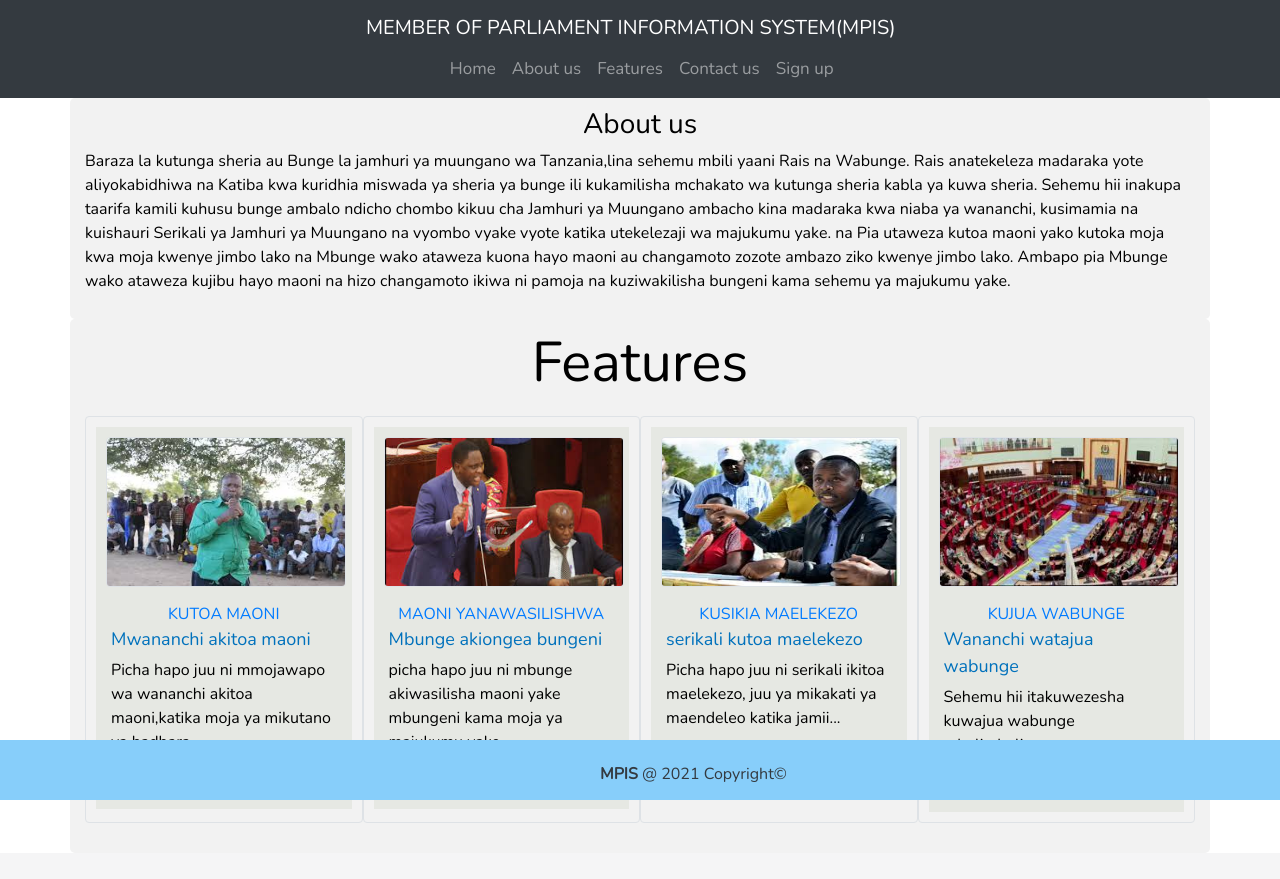
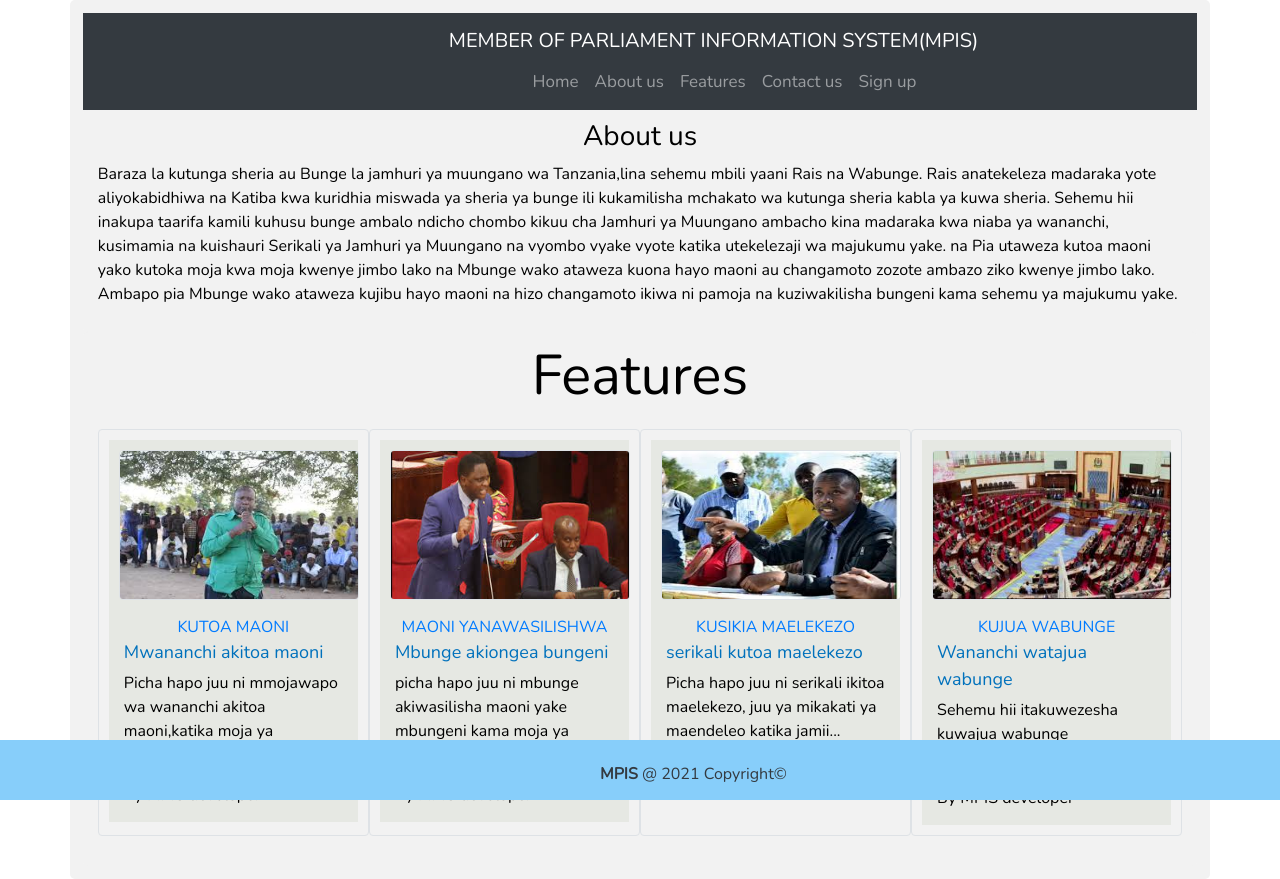
Before and after one commit to deogemini/MPIS, a PHP site: page /forgot-password-reset/ in a window 1280 px wide. Before the commit the page ends 823 px from the top, so only its background shows below. Run offline with PHP 8.4, Linux system fonts and the light colour scheme; some libraries are stand-ins or nearby versions.

Commit message:
interface changes

```diff
--- a/mbunge/css/style.css
+++ b/mbunge/css/style.css
@@ -6,6 +6,7 @@
 body {
   font-family: "Poppins", sans-serif;
   background: #fafafa;
+  padding: 1%;
 }
 
 p {
--- a/user/index2.php
+++ b/user/index2.php
@@ -1,6 +1,6 @@
 <?php include 'layouts/main.php';
 
-include('/dbconnection.php'); ?>
+include('db.php'); ?>
 
 <?php
 
--- a/user/layouts/common_base.php
+++ b/user/layouts/common_base.php
@@ -1,7 +1,7 @@
 <?php include 'footer.php' ?>
-<script src="/Assets/js/jquery.js"></script>
-<script src="/Assets/js/bootstrap.min.js"></script>
-<script src="/Assets/plugins/dist/js/select2.min.js"></script>
+<script src="/MPIS/Assets/js/jquery.js"></script>
+<script src="/MPIS/Assets/js/bootstrap.min.js"></script>
+<script src="/MPIS/Assets/plugins/dist/js/select2.min.js"></script>
 <script src="https://code.jquery.com/jquery-3.3.1.slim.min.js" integrity="sha384-q8i/X+965DzO0rT7abK41JStQIAqVgRVzpbzo5smXKp4YfRvH+8abtTE1Pi6jizo" crossorigin="anonymous"></script>
 <!-- Popper.JS -->
 <script src="https://code.jquery.com/jquery-3.3.1.slim.min.js" integrity="sha384-q8i/X+965DzO0rT7abK41JStQIAqVgRVzpbzo5smXKp4YfRvH+8abtTE1Pi6jizo" crossorigin="anonymous"></script>
@@ -13,7 +13,7 @@
     $('.js-example-basic-single').select2();
   });
 </script>
-
+</div>
 </body>
 
 </html>
--- a/user/layouts/main.php
+++ b/user/layouts/main.php
@@ -3,15 +3,16 @@
 
 <head>
   <meta charset="UTF-8">
-  <meta name="viewport" content="width=device-width, initial-scale=1.0">
+  <meta name="viewport" content="width=device-width, initial-scale=1">
+  <meta http-equiv="X-UA-Compatible" content="ie-edge">
   <title>MainPage</title>
-  <link rel="stylesheet" href="/Assets/css/bootstrap.min.css">
-  <link rel="stylesheet" href="/Assets/css/custom.css">
-  <link rel="stylesheet" href="/Assets/css/contactUs.css">
+  <link rel="stylesheet" href="/MPIS/Assets/css/bootstrap.min.css">
+  <link rel="stylesheet" href="/MPIS/Assets/css/custom.css">
+  <link rel="stylesheet" href="/MPIS/Assets/css/contactUs.css">
 
   <link rel="stylesheet" href="https://cdnjs.cloudflare.com/ajax/libs/font-awesome/4.7.0/css/font-awesome.min.css">
   <script defer src="https://use.fontawesome.com/releases/v5.0.13/js/fontawesome.js" integrity="sha384-6OIrr52G08NpOFSZdxxz1xdNSndlD4vdcf/q2myIUVO0VsqaGHJsB0RaBE01VTOY" crossorigin="anonymous"></script>
-  <link href="/Assets/plugins/dist/css/select2.min.css" rel="stylesheet" />
+  <link href="/MPIS/Assets/plugins/dist/css/select2.min.css" rel="stylesheet" />
   <link rel="stylesheet" href="https://stackpath.bootstrapcdn.com/bootstrap/4.1.0/css/bootstrap.min.css" integrity="sha384-9gVQ4dYFwwWSjIDZnLEWnxCjeSWFphJiwGPXr1jddIhOegiu1FwO5qRGvFXOdJZ4" crossorigin="anonymous">
   <!-- Our Custom CSS -->
   <link rel="stylesheet" href="/user/contact.css">
@@ -22,8 +23,10 @@
 </head>
 
 <body>
+  <div class="container" style="padding: 1%;">
   <!---navbar and header--->
-  <nav class="navbar navbar-expand-md navbar-dark bg-dark">
+  <nav class="navbar navbar-expand-sm navbar-dark bg-dark">
+    <!--  navbar navbar-expand-sm bg-dark navbar-dark fixed-top-->
     <div class="Navcontainer">
       <a class="navbar-brand" href="#" id="topbar">
         MEMBER OF PARLIAMENT INFORMATION SYSTEM(MPIS)</a>
@@ -33,19 +36,19 @@
       <div class="collapse navbar-collapse" id="navbarNavDropdown">
         <ul class="navbar-nav ml-auto">
           <li class="nav-item ">
-            <a class="nav-link" href="/">Home <span class="sr-only">(current)</span></a>
+            <a class="nav-link" href="/MPIS/index.php">Home <span class="sr-only">(current)</span></a>
           </li>
           <li class="nav-item">
-            <a class="nav-link" href="/index.php">About us</a>
+            <a class="nav-link" href="/MPIS/index.php">About us</a>
           </li>
           <li class="nav-item">
-            <a class="nav-link" href="/index.php">Features</a>
+            <a class="nav-link" href="/MPIS/index.php">Features</a>
           </li>
           <li class="nav-item">
-            <a class="nav-link" href="/user/contactUs.php">Contact us</a>
+            <a class="nav-link" href="/MPIS/user/contactUs.php">Contact us</a>
           </li>
           <li class="nav-item">
-            <a class="nav-link" href="/user/registration.php">Sign up</a>
+            <a class="nav-link" href="/MPIS/user/registration.php">Sign up</a>
           </li>
         </ul>
       </div>
--- a/user/registration.php
+++ b/user/registration.php
@@ -23,7 +23,7 @@
             <label for="jimbo"><b>Jina la jimbo</b></label>
             <select name="jimbo" class="js-example-basic-single form-control">
                 <?php
-                include "/dbconnection.php";
+                include "db.php";
                 // Using database connection file here
                 $stmt = $pdo->query('SELECT jinalajimbo FROM jimbo');
                 while ($row = $stmt->fetch()) {
--- a/user/signin.php
+++ b/user/signin.php
@@ -1,7 +1,7 @@
 <?php
 session_start();
-//include("db.php");
-include("/dbconnection.php");
+include("db.php");
+//include("/dbconnection.php");
 
 $status = " ";
 if (isset($_POST["submit"])) {
@@ -29,7 +29,7 @@ if (isset($_POST["submit"])) {
                 $_SESSION['firstname'] = $firstname;
                 header("Location: /user/index2.php");
             } else if ($role == "superadmin") {
-                header("Location:/Admin/index.php");
+                header("Location:/MPIS/Admin/index.php");
             }
         } else {
             header("Location: /MPIS/user/login.php?text=$message");
--- a/user/signup.inc.php
+++ b/user/signup.inc.php
@@ -1,7 +1,6 @@
 <?php
-
-//include('db.php');
-include('/dbconnection.php');
+include('db.php');
+//include('/dbconnection.php');
 
 //INSERT DATA
 $status  = "";
```
Also changed, not shown: user/db.php (added, +21 -0 lines), user/layouts/footer.php (line endings or trailing spaces).
